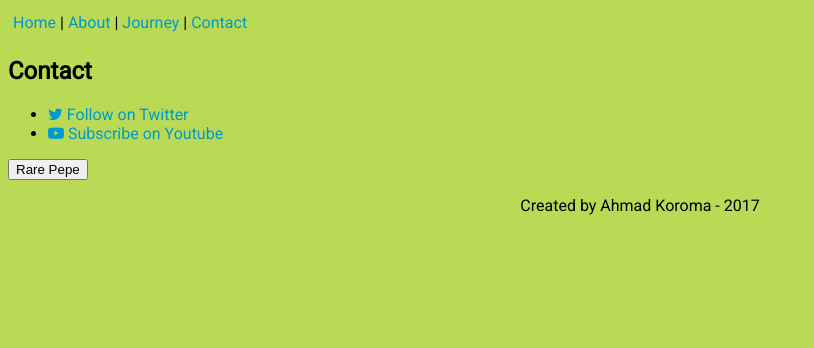
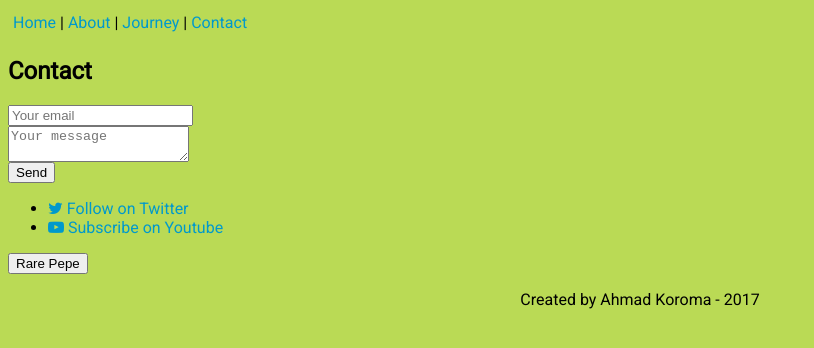
Before and after one commit to KeiyosX/keiyosx.github.io, a plain HTML site: page contact.html in a window 1280 px wide. Shown: the whole page, without its empty margins (0-814 px from the left). Drawn offline with Linux system fonts and the light colour scheme.

Commit message:
Add files via upload

```diff
--- a/contact.html
+++ b/contact.html
@@ -17,6 +17,12 @@
 
 		<section id="Contact" style="clear:both;">
 			<h1>Contact</h1>
+			<form method="POST" action="http://formspree.io/ahmadkoroma98@gmail.com">
+  				<input type="email" name="email" placeholder="Your email"><br>
+  				<textarea name="message" placeholder="Your message"></textarea><br>
+  				<button type="submit">Send</button>
+			</form>
+
 			<ul>
 				<li>
 				 <a href="https://twitter.com/keiyosx" target="_blank"> <i class="fa fa-twitter" aria-hidden="true"></i> Follow on Twitter </a>
```
